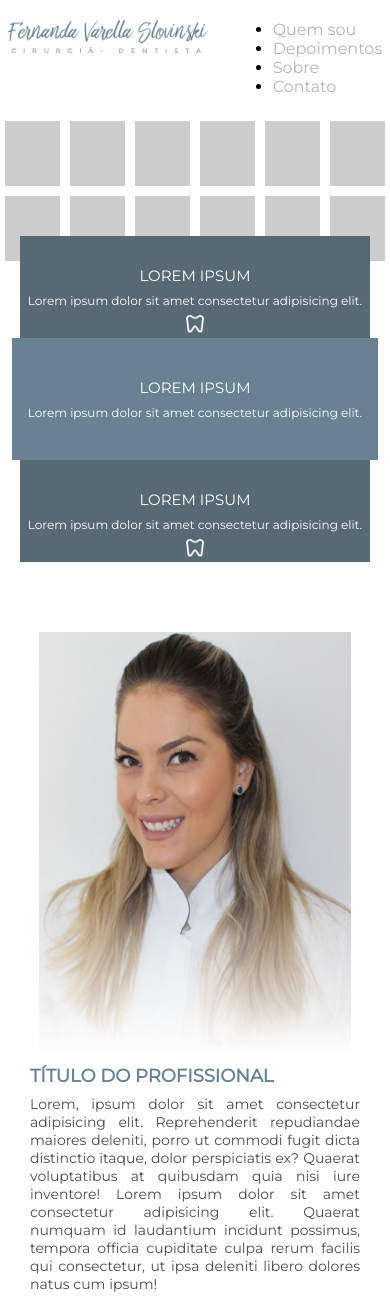
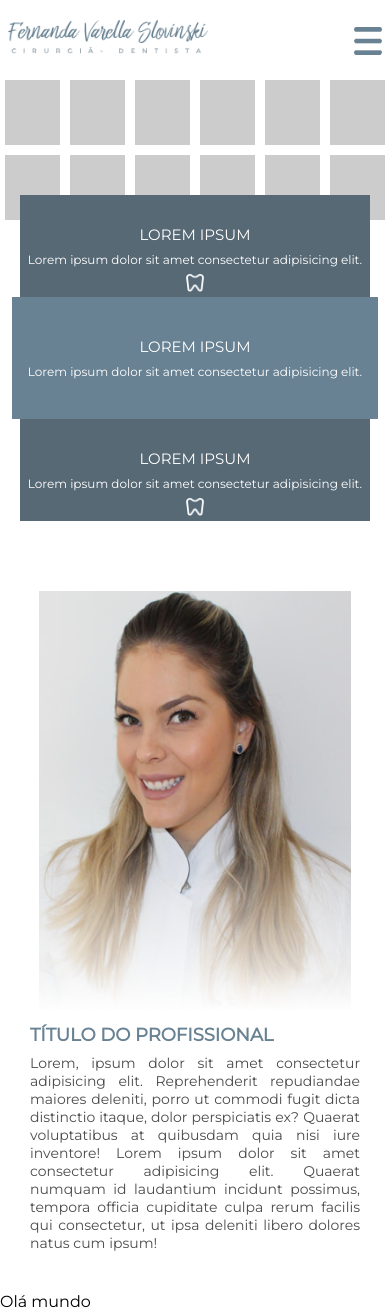
Before and after one commit to johnnyofoco/estudosFrontEnd, a PHP site: page / in a window 390 px wide. Run offline with PHP 8.4, Linux system fonts and the light colour scheme.

Commit message:
Projeto4 - LandingPage:  Ajustado Menu Mobileo

```diff
--- a/Projetos/Projeto4 - LandingPage/css/styles.css
+++ b/Projetos/Projeto4 - LandingPage/css/styles.css
@@ -32,9 +32,30 @@
     width: 236px;
 }
 
-header nav.menu-mobile{
+nav.menu-mobile{
     float: right;
+    width: 28px;
+    height: 28px;
+    margin-top: 7px;
+    cursor: pointer;
+    background-image: url(../imagens/menu-mobile.png);
+    background-size: 100% 100%;
     display: none;
+}
+
+nav.menu-mobile ul{
+    display: none;
+    z-index: 999;
+    text-align: center;
+    width: 100%;
+    position: absolute;
+    top: 60px;
+    left: 0;
+    background-color: white;
+}
+
+nav.menu-mobile ul li{
+    padding-top: 10px 0;
 }
 
 header nav.menu-desktop{
@@ -44,6 +65,11 @@
 header nav.menu-desktop ul{
     padding: 8px 0;
     list-style-type: none;
+}
+
+header nav.menu-mobile ul li{
+    text-transform: uppercase;
+    padding: 10px 0;
 }
 
 header nav.menu-desktop ul li{
@@ -67,7 +93,6 @@
 .mosaico-single{
     float: left;
     width: calc(100% / 6);
-
 }
 
 .img-mosaico-single{
@@ -201,10 +226,15 @@
         width: 94%;
         max-width: 380px;
         padding: 40px 2%;
-        background-image: none;
+    }
+
+    section.perfil-container .perfil-wraper{
+        padding-top: 0;
     }
 
     section.perfil-container .perfil-wraper2{
+        height: auto;
+        position: static;
         text-align: center;
         display: inline-block;
     }
--- a/Projetos/Projeto4 - LandingPage/index.html
+++ b/Projetos/Projeto4 - LandingPage/index.html
@@ -46,7 +46,7 @@
 
             <div class="clear"></div>
         </div><!--container-->
-    </header>
+    </header><!--header-->
 
     <section class="mosaico">
         <div class="container">
@@ -125,6 +125,11 @@
         </div><!--container-->
     </section><!--perfil-container-->
 
+    <section class="videos">
+        Olá mundo
+    </section><!--videos-->
+
+
 </body>
 
 </html>
```
Also changed, not shown: Projetos/Projeto4 - LandingPage/imagens/menu-mobile.png (added).
